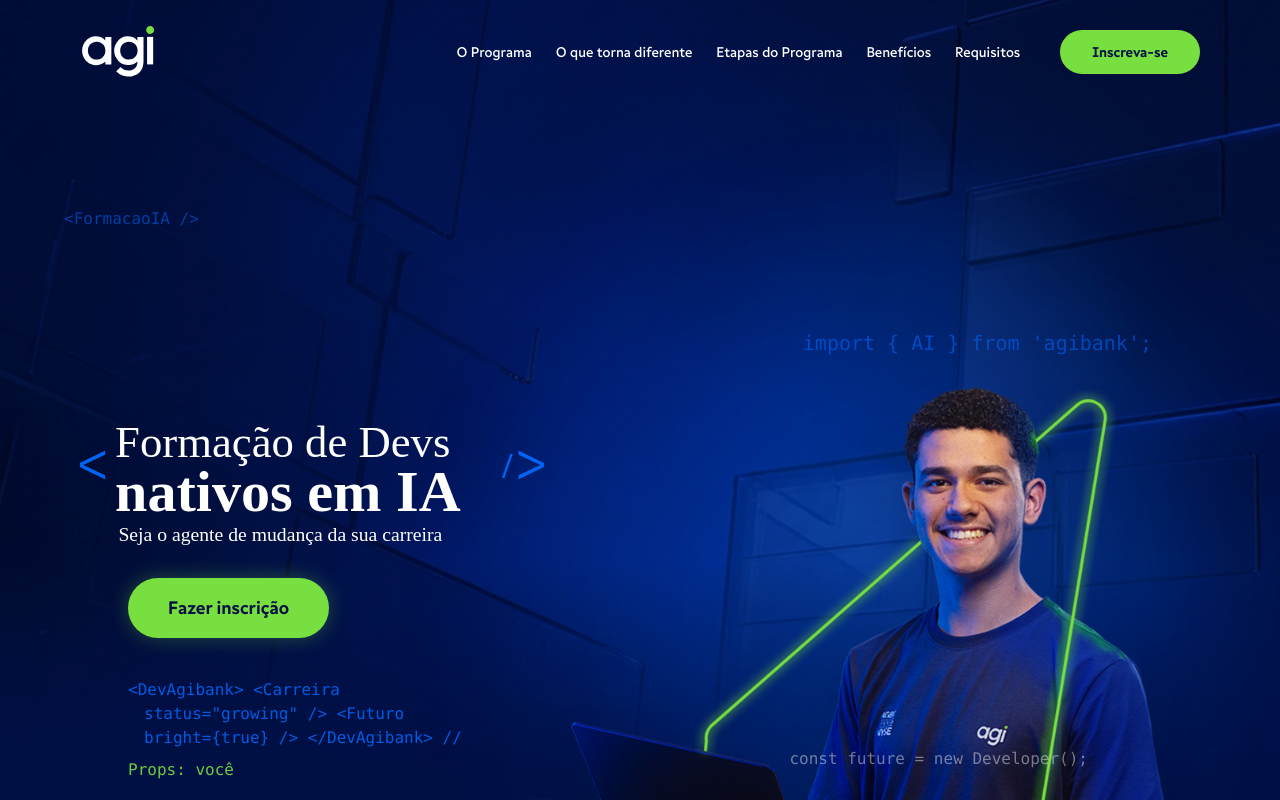
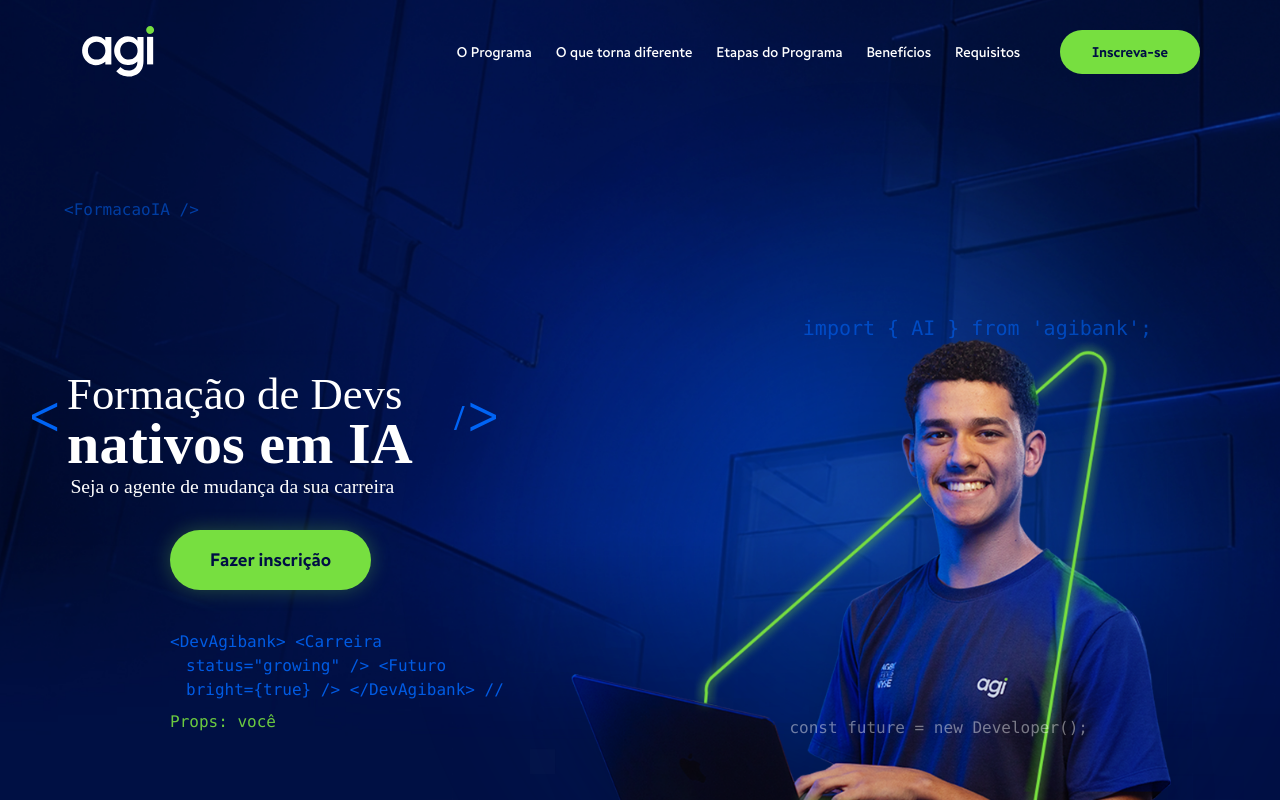
Before and after one commit to Uriel3coletivo/formacao-devs-ia, a Next.js app: page / in a window 1280 px wide. Shown: the top 800 px of the page. Built offline with nearby package versions, Linux system fonts and the light colour scheme.

Commit message:
Update Hero.jsx

```diff
--- a/src/components/Hero.jsx
+++ b/src/components/Hero.jsx
@@ -16,7 +16,7 @@ export default function Hero() {
   }, [])
 
   return (
-    <section className="relative min-h-screen flex items-center bg-[#000f44] overflow-hidden pt-32 pb-12">
+    <section className="relative min-h-screen flex items-center bg-[#000f44] overflow-hidden pt-20 pb-12">
 
       <div className="absolute inset-0 z-0">
         <img src="/images/Hero-Banner-1.jpg" alt="Background" className="w-full h-full object-cover" />
@@ -32,7 +32,7 @@ export default function Hero() {
         <motion.div animate={{ y: [0, -15, 0], opacity: [0.3, 0.8, 0.3] }} transition={{ repeat: Infinity, duration: 5, ease: "easeInOut", delay: 2 }} className="absolute top-[30%] right-[10%] text-[#0064f5] text-xl">import &#123; AI &#125; from 'agibank';</motion.div>
       </div>
 
-      <div className="container-custom relative z-20 w-full mt-4">
+      <div className="container-custom relative z-20 w-full">
         <div className="grid lg:grid-cols-12 gap-0 items-center">
 
           <motion.div
@@ -44,11 +44,11 @@ export default function Hero() {
             <img
               src="/images/Logo-Formacao-Devs.svg"
               alt="Formação de Devs nativos em IA"
-              className="w-full max-w-[700px] xl:max-w-[850px] mb-8 object-contain"
+              className="w-full max-w-[700px] xl:max-w-[850px] mb-8 object-contain -ml-8 lg:-ml-12"
               style={{ objectPosition: 'left center' }}
             />
 
-            <div className="pl-6 md:pl-8 lg:pl-10 xl:pl-12">
+            <div className="pl-12 md:pl-16 lg:pl-[75px] xl:pl-[90px]">
               <button className="bg-[#77df40] text-[#000f44] px-10 py-4 rounded-full font-bold text-lg hover:bg-[#0064f5] hover:text-white transition-all transform hover:scale-105 active:scale-95 shadow-[0_0_20px_rgba(119,223,64,0.3)]">
                 Fazer inscrição
               </button>
```
